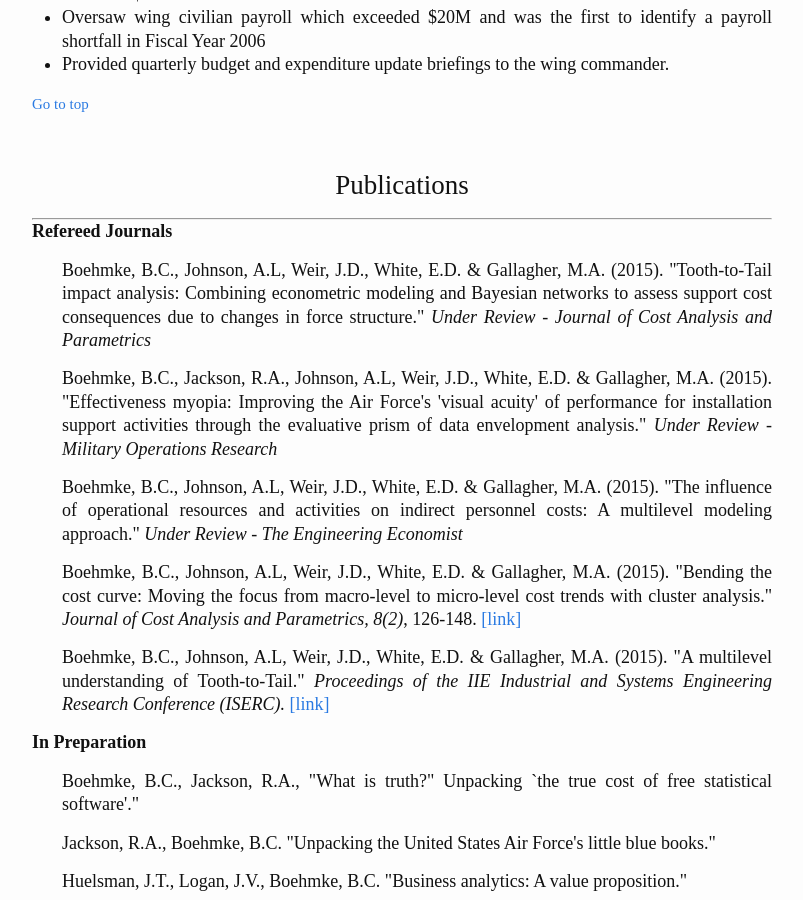
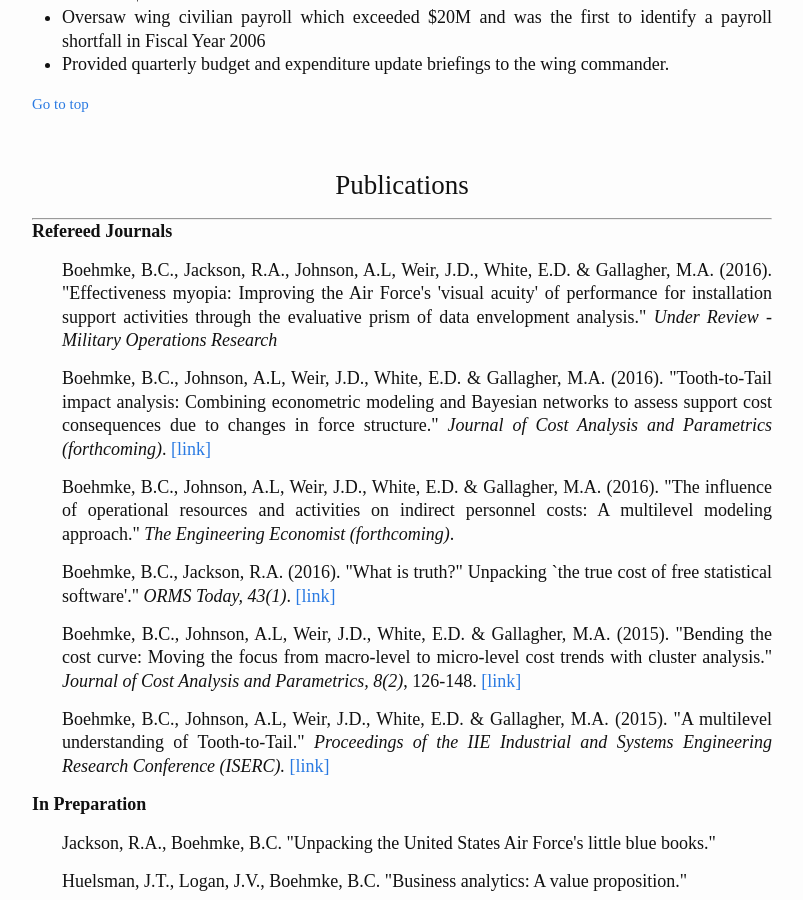
Before and after one commit to bradleyboehmke/bradleyboehmke, a Jekyll site: the page built from cv.md, in a window 1280 px wide and 900 px high, scrolled down 3362 px. Shown: the whole window, without its empty margins (238-1041 px from the left). Built offline with Jekyll 4.4.1, drawn with Linux system fonts in a browser that asks for light colours.

Commit message:
Update cv.md

```diff
--- a/cv.md
+++ b/cv.md
@@ -145,13 +145,16 @@ time-series analysis and regression, performing constraint-based optimality mode
 <strong>Refereed Journals</strong>
 <ul>
 <p>
-Boehmke, B.C., Johnson, A.L, Weir, J.D., White, E.D. & Gallagher, M.A. (2015).  "Tooth-to-Tail impact analysis: Combining econometric modeling and Bayesian networks to assess support cost consequences due to changes in force structure." <em>Under Review - Journal of Cost Analysis and Parametrics</em>
+Boehmke, B.C., Jackson, R.A., Johnson, A.L, Weir, J.D., White, E.D. & Gallagher, M.A. (2016).  "Effectiveness myopia: Improving the Air Force's 'visual acuity' of performance for installation support activities through the evaluative prism of data envelopment analysis." <em>Under Review - Military Operations Research</em>
 </p>
 <p>
-Boehmke, B.C., Jackson, R.A., Johnson, A.L, Weir, J.D., White, E.D. & Gallagher, M.A. (2015).  "Effectiveness myopia: Improving the Air Force's 'visual acuity' of performance for installation support activities through the evaluative prism of data envelopment analysis." <em>Under Review - Military Operations Research</em>
+Boehmke, B.C., Johnson, A.L, Weir, J.D., White, E.D. & Gallagher, M.A. (2016).  "Tooth-to-Tail impact analysis: Combining econometric modeling and Bayesian networks to assess support cost consequences due to changes in force structure." <em>Journal of Cost Analysis and Parametrics (forthcoming)</em>.  <a href="https://www.researchgate.net/publication/293695531_Tooth-to-Tail_Impact_Analysis_Combining_Econometric_Modeling_and_Bayesian_Networks_to_Assess_Support_Cost_Consequences_Due_to_Changes_in_Force_Structure">[link]</a>
 </p>
 <p>
-Boehmke, B.C., Johnson, A.L, Weir, J.D., White, E.D. & Gallagher, M.A. (2015).  "The influence of operational resources and activities on indirect personnel costs: A multilevel modeling approach." <em>Under Review - The Engineering Economist</em>
+Boehmke, B.C., Johnson, A.L, Weir, J.D., White, E.D. & Gallagher, M.A. (2016).  "The influence of operational resources and activities on indirect personnel costs: A multilevel modeling approach." <em>The Engineering Economist (forthcoming)</em>.
+</p>
+<p>
+Boehmke, B.C., Jackson, R.A. (2016). "What is truth?" Unpacking `the true cost of free statistical software'." <em>ORMS Today, 43(1)</em>. <a href="https://www.informs.org/ORMS-Today/Private-Articles/February-Volume-43-Number-1">[link]</a>
 </p>
 <p>
 Boehmke, B.C., Johnson, A.L, Weir, J.D., White, E.D. & Gallagher, M.A. (2015).  "Bending the cost curve: Moving the focus from macro-level to micro-level cost trends with cluster analysis." <em>Journal of Cost Analysis and Parametrics, 8(2)</em>, 126-148. <a href="https://www.researchgate.net/publication/282288766_Bending_the_Cost_Curve_Moving_the_Focus_from_Macro-level_to_Micro-level_Cost_Trends_with_Cluster_Analysis">[link]</a>
@@ -164,9 +167,6 @@ Boehmke, B.C., Johnson, A.L, Weir, J.D., White, E.D. & Gallagher, M.A. (2015).
 
 <strong>In Preparation</strong>
 <ul>
-<p>
-Boehmke, B.C., Jackson, R.A., "What is truth?" Unpacking `the true cost of free statistical software'."
-</p>
 <p>
 Jackson, R.A., Boehmke, B.C. "Unpacking the United States Air Force's little blue books."
 </p>
```
